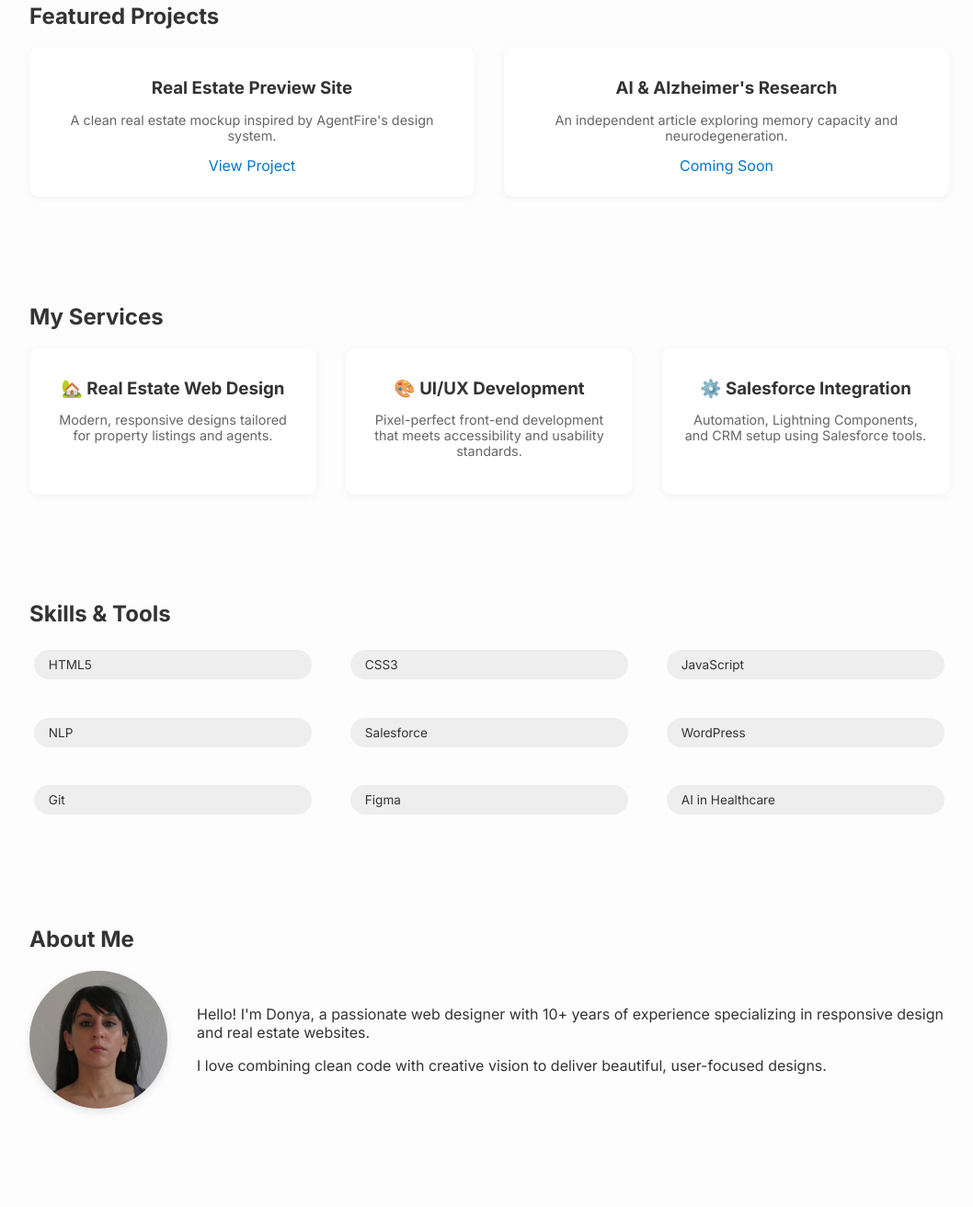
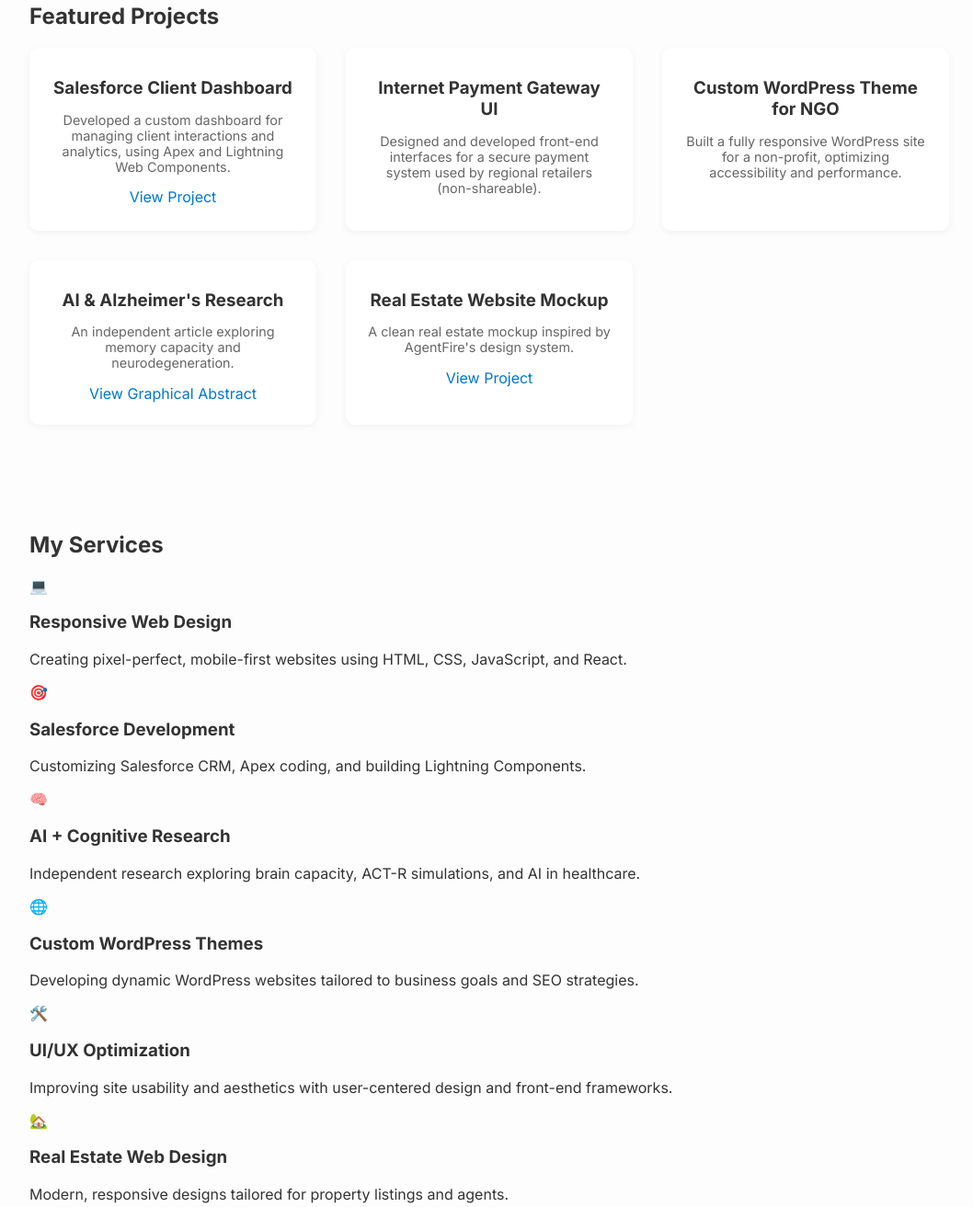
Before and after one commit to donyaofski/MyPortfolio, a plain HTML site: page index.html in a window 1280 px wide. Shown: the part 309-1622 px from the top of the page at 92% size, without its empty margins (108-1166 px from the left). Drawn offline with Linux system fonts and the light colour scheme.

Commit message:
Update index.html

```diff
--- a/index.html
+++ b/index.html
@@ -96,36 +96,76 @@
   <section>
     <h2>Featured Projects</h2>
     <div class="projects">
+
       <div class="card">
-        <h3>Real Estate Preview Site</h3>
-        <p>A clean real estate mockup inspired by AgentFire's design system.</p>
-        <a href="https://mine.github.io/real-estate-preview/" target="_blank">View Project</a>
+         <h3>Salesforce Client Dashboard</h3>
+         <p>Developed a custom dashboard for managing client interactions and analytics, using Apex and Lightning Web Components.</p>
+        <a href="https://mine.github.io//" target="_blank">View Project</a>
       </div>
+
+      <div class="card">
+        <h3>Internet Payment Gateway UI</h3>
+        <p>Designed and developed front-end interfaces for a secure payment system used by regional retailers (non-shareable).</p>
+
+      </div>
+
+      <div class="card">
+        <h3>Custom WordPress Theme for NGO</h3>
+        <p>Built a fully responsive WordPress site for a non-profit, optimizing accessibility and performance.</p>
+
+      </div>
+
       <div class="card">
         <h3>AI & Alzheimer's Research</h3>
         <p>An independent article exploring memory capacity and neurodegeneration.</p>
-        <a href="#" target="_blank">Coming Soon</a>
+        <a href="images/BrainMemory.jpg" target="_blank">View Graphical Abstract</a>
       </div>
+
+      <div class="card">
+        <h3>Real Estate Website Mockup</h3>
+        <p>A clean real estate mockup inspired by AgentFire's design system.</p>
+        <a href="https://donyaofski.github.io/real-estate-preview/" target="_blank">View Project</a>
+      </div>
+
     </div>
   </section>
 
-  <section>
-    <h2>My Services</h2>
-    <div class="services">
-      <div class="card">
-        <h3>🏡 Real Estate Web Design</h3>
-        <p>Modern, responsive designs tailored for property listings and agents.</p>
-      </div>
-      <div class="card">
-        <h3>🎨 UI/UX Development</h3>
-        <p>Pixel-perfect front-end development that meets accessibility and usability standards.</p>
-      </div>
-      <div class="card">
-        <h3>⚙️ Salesforce Integration</h3>
-        <p>Automation, Lightning Components, and CRM setup using Salesforce tools.</p>
-      </div>
+  <section id="services">
+  <h2>My Services</h2>
+  <div class="service-cards">
+    <div class="service">
+      <span class="emoji">💻</span>
+      <h3>Responsive Web Design</h3>
+      <p>Creating pixel-perfect, mobile-first websites using HTML, CSS, JavaScript, and React.</p>
     </div>
-  </section>
+    <div class="service">
+      <span class="emoji">🎯</span>
+      <h3>Salesforce Development</h3>
+      <p>Customizing Salesforce CRM, Apex coding, and building Lightning Components.</p>
+    </div>
+    <div class="service">
+      <span class="emoji">🧠</span>
+      <h3>AI + Cognitive Research</h3>
+      <p>Independent research exploring brain capacity, ACT-R simulations, and AI in healthcare.</p>
+    </div>
+    <div class="service">
+      <span class="emoji">🌐</span>
+      <h3>Custom WordPress Themes</h3>
+      <p>Developing dynamic WordPress websites tailored to business goals and SEO strategies.</p>
+    </div>
+    <div class="service">
+      <span class="emoji">🛠️</span>
+      <h3>UI/UX Optimization</h3>
+      <p>Improving site usability and aesthetics with user-centered design and front-end frameworks.</p>
+    </div>
+    <div class="service">
+      <span class="emoji">🏡</span>
+      <h3>Real Estate Web Design</h3>
+      <p>Modern, responsive designs tailored for property listings and agents.</p>
+    </div>
+  </div>
+</section>
+
 
   <section>
     <h2>Skills & Tools</h2>
@@ -142,12 +182,36 @@
     </div>
   </section>
 
+  <section id="certifications" style="padding: 2rem; background-color: #f9f9f9;">
+  <h2 style="font-size: 2rem; margin-bottom: 1rem;">📜 Certifications</h2>
+  <ul style="list-style: none; padding: 0;">
+    <li style="margin-bottom: 1rem;">
+      <strong>Salesforce Certified Platform Developer I</strong><br>
+      <span>Issued by Salesforce — July 2022</span><br>
+      <a href="https://trailhead.salesforce.com/credentials/platformdeveloper1" target="_blank">Verify Credential</a>
+    </li>
+    <li style="margin-bottom: 1rem;">
+      <strong>Responsive Web Design</strong><br>
+      <span>Issued by freeCodeCamp — March 2023</span><br>
+      <a href="https://www.freecodecamp.org/certification/username/responsive-web-design" target="_blank">View Certificate</a>
+    </li>
+    <li style="margin-bottom: 1rem;">
+      <strong>Introduction to Cognitive Neuroscience</strong><br>
+      <span>Issued by Duke University (Coursera) — August 2024</span><br>
+      <a href="https://coursera.org/verify/your-cert-id" target="_blank">Verify on Coursera</a>
+    </li>
+    <li style="margin-bottom: 1rem;">
+      <strong>ACT-R Cognitive Architecture</strong><br>
+      <span>Independent Study + Practical Simulation — 2024</span>
+    </li>
+  </ul>
+</section>
   <section id="about">
   <h2>About Me</h2>
   <div class="about-content">
     <img src="images/donya.jpg" alt="Donya Partovi Photo" class="profile-photo" />
     <div>
-      <p>Hello! I'm Donya, a passionate web designer with 10+ years of experience specializing in responsive design and real estate websites.</p>
+      <p>Hello! I'm Donya, a passionate web designer with 10+ years of experience specializing in responsive design, web technologies and Salesforce platforms.</p>
       <p>I love combining clean code with creative vision to deliver beautiful, user-focused designs.</p>
     </div>
   </div>
```
